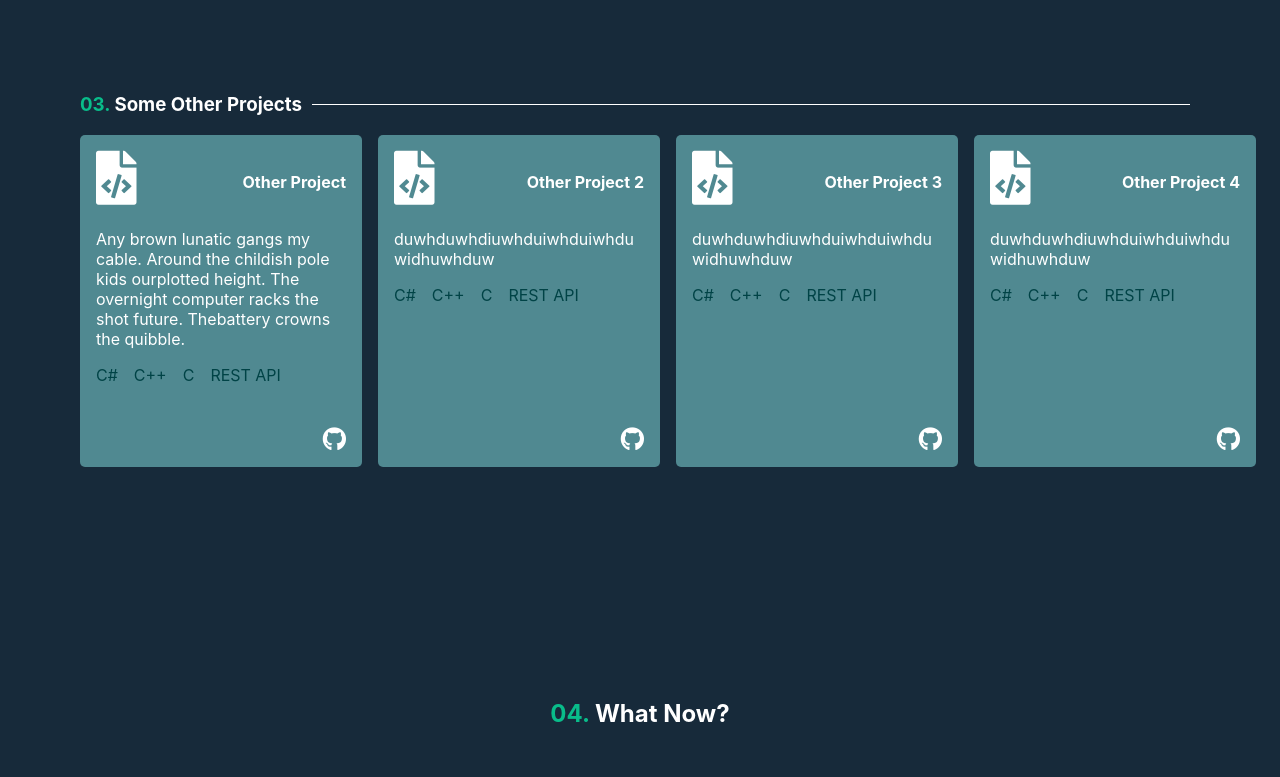
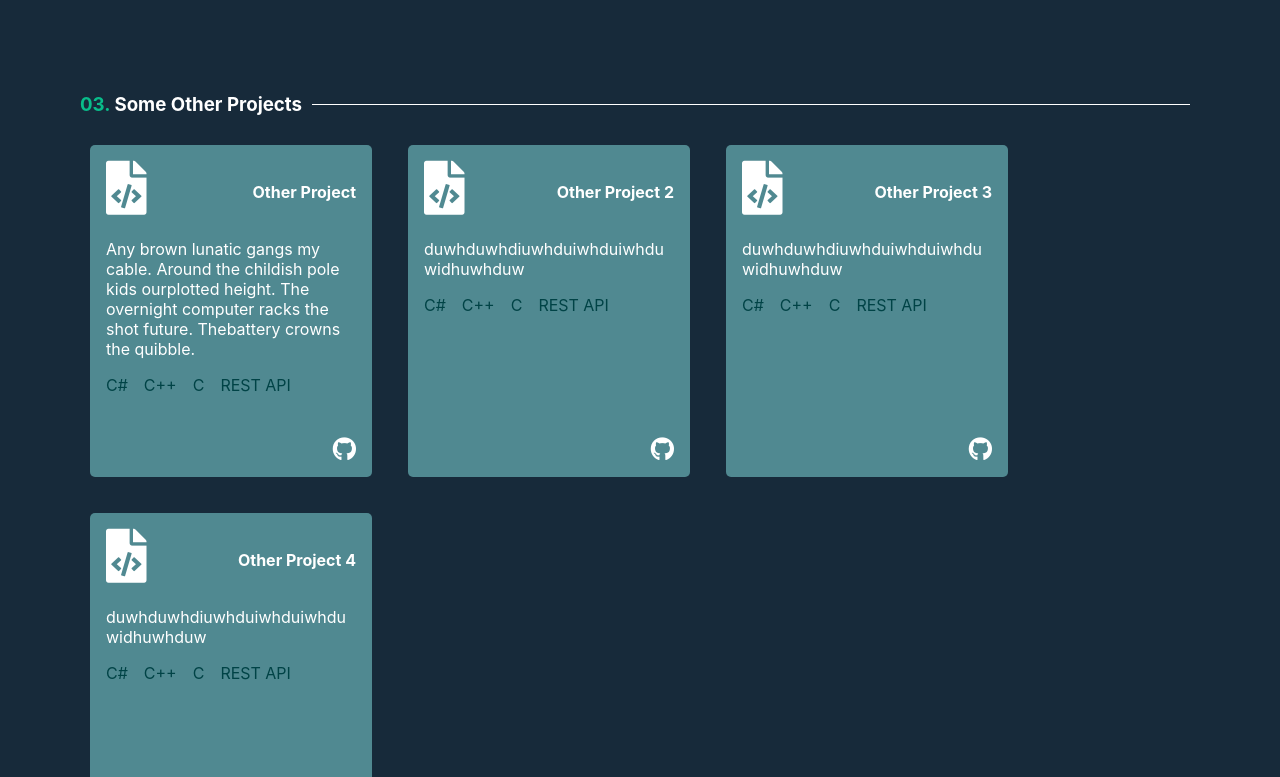
Before and after one commit to fmcfar200/personal-site, a React (Create React App) app: page / in a window 1280 px wide. Shown: the part 3800-4577 px from the top of the page. Built offline with nearby package versions, Linux system fonts and the light colour scheme.

Commit message:
Other Projects: Grid to flex wrap

```diff
--- a/src/components/otherProjects.jsx
+++ b/src/components/otherProjects.jsx
@@ -22,10 +22,7 @@ const OtherProjects = () => {
           <i className="fas fa-file-code"></i>
           <h4>{item.title}</h4>
         </div>
-
-        <div>
-          <p>{item.bodyText}</p>
-        </div>
+        <p>{item.bodyText}</p>
         <div className="code-container">
           <label>C#</label>
           <label>C++</label>
--- a/src/styles/otherProjects.css
+++ b/src/styles/otherProjects.css
@@ -1,10 +1,10 @@
 .projects-grid {
-  display: grid;
-  grid-template-columns: repeat(1, 1fr);
+  display: flex;
+  flex-wrap: wrap;
   row-gap: 32px;
   column-gap: 16px;
 
-  align-items: center;
+  justify-content: center;
 
   color: white;
   text-align: start;
@@ -13,14 +13,13 @@
 
 .other-project-container {
   position: relative;
-  display: block;
+  display: flex;
+  flex-direction: column;
   width: 75%;
   height: 300px;
 
-  align-self: center;
-  justify-self: center;
-
   padding: 16px;
+  margin: 10px;
   border-radius: 5px;
   background-color: var(--secondary-color);
 }
@@ -65,6 +64,8 @@
   .projects-grid {
     grid-template-columns: repeat(2, 1fr);
     row-gap: 16px;
+
+    justify-content: flex-start;
   }
 
   .other-project-container {
```
